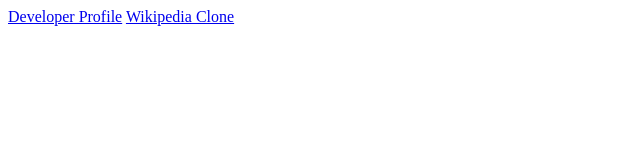
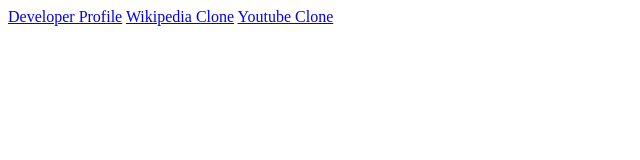
Before and after one commit to ansh3108/Mirai-Assignments, a plain HTML site: page index.html in a window 1280 px wide. Shown: the whole page, without its empty margins (0-640 px from the left). Drawn offline with Linux system fonts and the light colour scheme.

Commit message:
Update index.html

```diff
--- a/index.html
+++ b/index.html
@@ -8,5 +8,6 @@
 <body>
     <a href="./hw1/index.html">Developer Profile</a>
     <a href="./hw2/index.html">Wikipedia Clone</a>
+    <a href="./hw2/index.html">Youtube Clone</a>
 </body>
 </html>
```
